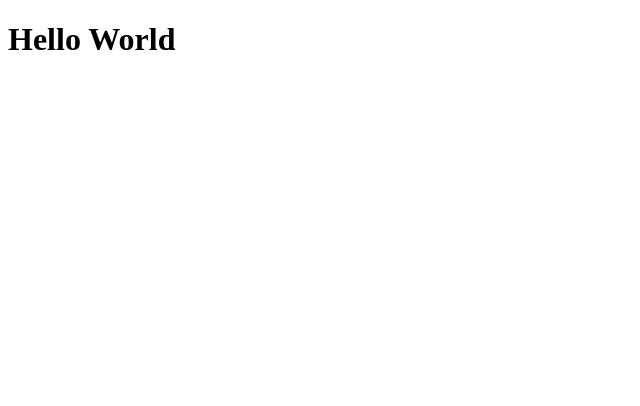
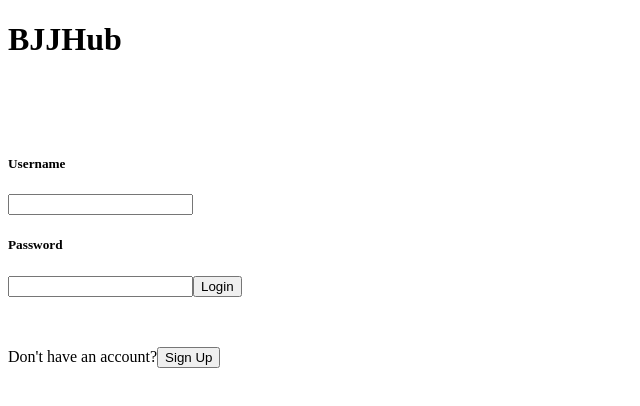
Before and after one commit to wowjimmyparrish/bjjhub, a React (Create React App) app in the folder client/: page / in a window 1280 px wide. Shown: the top 406 px of the page, without its empty margins (0-640 px from the left). Built offline with nearby package versions, Linux system fonts and the light colour scheme; no server answers.

Commit message:
added login/signup forms

```diff
--- a/client/src/App.js
+++ b/client/src/App.js
@@ -1,11 +1,38 @@
-import { useState, useEffect } from "react";
+import React from "react";
+import { useState, useEffect, useContext } from "react";
+import { Route, Switch } from "react-router-dom";
+import { UserContext } from "./context/user";
+import Login from "./pages/Login";
 
 function App() {
+  const { user, setUser } = useContext(UserContext);
+
+  // fetching user data
+  useEffect(() => {
+    fetch("/me").then((response) => {
+      if (response.ok) {
+        response.json().then((user) => {
+          setUser(user);
+        });
+      }
+    });
+  }, [setUser]);
+
+  if (!user) return <Login />;
   return (
-    <div className="App">
-      <h1>Hello World</h1>
-    </div>
+    <>
+      {/* <NavBar user={user} /> */}
+
+      <main>
+        <Switch>
+          <Route exact path="/"></Route>
+          <Route path="/uploadvideo"></Route>
+          <Route path="/myvideos"></Route>
+          <Route path="/mycomments"></Route>
+          <Route path="/favorites"></Route>
+        </Switch>
+      </main>
+    </>
   );
 }
-
 export default App;
--- /dev/null
+++ b/client/src/components/LoginForm.js
@@ -0,0 +1,64 @@
+import React, { useState, useContext } from "react";
+import { UserContext } from "../context/user";
+import { useHistory } from "react-router-dom";
+
+function LoginForm() {
+  const [username, setUsername] = useState("");
+  const [password, setPassword] = useState("");
+  const [errors, setErrors] = useState([]);
+  const { setUser } = useContext(UserContext);
+
+  const history = useHistory();
+
+  function handleSubmit(e) {
+    e.preventDefault();
+    fetch("/login", {
+      method: "POST",
+      headers: {
+        "Content-Type": "application/json",
+      },
+      body: JSON.stringify({ username, password }),
+    }).then((r) => {
+      if (r.ok) {
+        r.json().then((user) => {
+          setUser(user);
+          history.push("/");
+        });
+      } else {
+        r.json().then((errorData) => setErrors(errorData.error));
+      }
+    });
+  }
+  return (
+    <form
+      className="d-flex justify-content-center flex-column align-items-center"
+      onSubmit={handleSubmit}
+    >
+      <h5>Username</h5>
+      <input
+        className="m-2"
+        type="text"
+        id="username"
+        autoComplete="off"
+        value={username}
+        onChange={(e) => setUsername(e.target.value)}
+      />
+      <h5>Password</h5>
+      <input
+        className="m-2"
+        type="password"
+        id="password"
+        autoComplete="current-password"
+        value={password}
+        onChange={(e) => setPassword(e.target.value)}
+      />
+
+      <button className="btn btn-primary m-2" type="submit">
+        Login
+      </button>
+      <p style={{ color: "red" }}>{errors}</p>
+    </form>
+  );
+}
+
+export default LoginForm;
--- /dev/null
+++ b/client/src/components/SignUpForm.js
@@ -0,0 +1,75 @@
+import React, { useState, useContext } from "react";
+import { UserContext } from "../context/user";
+
+function SignUpForm() {
+  const [username, setUsername] = useState("");
+  const [password, setPassword] = useState("");
+  const [passwordConfirmation, setPasswordConfirmation] = useState("");
+  const [errors, setErrors] = useState([]);
+  const { setUser } = useContext(UserContext);
+
+  function handleSubmit(e) {
+    e.preventDefault();
+    fetch("/signup", {
+      method: "POST",
+      headers: {
+        "Content-Type": "application/json",
+      },
+      body: JSON.stringify({
+        username,
+        password,
+        password_confirmation: passwordConfirmation,
+      }),
+    }).then((r) => {
+      if (r.ok) {
+        r.json().then(setUser);
+      } else {
+        r.json().then((errorData) => setErrors(errorData.errors));
+      }
+    });
+  }
+
+  return (
+    <form
+      className="d-flex justify-content-center align-items-center flex-column m-2"
+      onSubmit={handleSubmit}
+    >
+      <h5 htmlFor="username">Username: </h5>
+      <input
+        className="mb-2"
+        type="text"
+        id="username"
+        value={username}
+        onChange={(e) => setUsername(e.target.value)}
+      />
+      <h5 htmlFor="password">Password:</h5>
+      <input
+        className="mb-2"
+        type="password"
+        id="password"
+        value={password}
+        onChange={(e) => setPassword(e.target.value)}
+      />
+      <h5 htmlFor="password_confirmation">Confirm Password:</h5>
+      <input
+        className="mb-2"
+        type="password"
+        id="password_confirmation"
+        value={passwordConfirmation}
+        onChange={(e) => setPasswordConfirmation(e.target.value)}
+      />
+      <button className="btn btn-primary m-2" type="submit">
+        Submit
+      </button>
+      {errors.length > 0 && (
+        <ul style={{ color: "red" }}>
+          {errors.map((error) => (
+            <li key={error}>{error}</li>
+          ))}
+        </ul>
+      )}
+    </form>
+  );
+}
+
+export default SignUpForm;
--- /dev/null
+++ b/client/src/context/user.js
@@ -0,0 +1,20 @@
+import React, { createContext, useState } from "react";
+
+/*
+create a UserContext and UserProvider
+- wrap the application with UserProvider
+- use the state variables in the User component as the values for UserContext
+- connect the components to CountProvider
+*/
+
+const UserContext = createContext();
+
+function UserProvider({ children }) {
+  const [user, setUser] = useState(null);
+
+  const value = { user, setUser };
+
+  return <UserContext.Provider value={value}>{children}</UserContext.Provider>;
+}
+
+export { UserContext, UserProvider };
--- a/client/src/index.js
+++ b/client/src/index.js
@@ -1,10 +1,16 @@
 import React from "react";
 import ReactDOM from "react-dom/client";
 import App from "./App";
+import { BrowserRouter as Router } from "react-router-dom";
+import { UserProvider } from "./context/user";
 
 const root = ReactDOM.createRoot(document.getElementById("root"));
 root.render(
   <React.StrictMode>
-    <App />
+    <UserProvider>
+      <Router>
+        <App />
+      </Router>
+    </UserProvider>
   </React.StrictMode>
 );
--- /dev/null
+++ b/client/src/pages/Login.js
@@ -0,0 +1,49 @@
+import { useState } from "react";
+import LoginForm from "../components/LoginForm";
+import SignUpForm from "../components/SignUpForm";
+
+function Login({ setUserTechniques, setUserComments }) {
+  const [showLogin, setShowLogin] = useState(true);
+
+  return (
+    <div>
+      <h1 className="text-center">BJJHub</h1>
+      <br></br>
+      <br></br>
+      <br></br>
+      {showLogin ? (
+        <>
+          <LoginForm
+            setUserTechniques={setUserTechniques}
+            setUserReviews={setUserComments}
+          />
+          <br></br>
+          <p className="d-flex justify-content-center align-items-center">
+            Don't have an account?
+            <button
+              className="btn btn-primary m-2"
+              onClick={() => setShowLogin(false)}
+            >
+              Sign Up
+            </button>
+          </p>
+        </>
+      ) : (
+        <>
+          <SignUpForm />
+          <p className="d-flex justify-content-center align-items-center">
+            Already have an account?
+            <button
+              className="btn btn-primary m-2"
+              onClick={() => setShowLogin(true)}
+            >
+              Log In
+            </button>
+          </p>
+        </>
+      )}
+    </div>
+  );
+}
+
+export default Login;
```
Also changed, not shown: package.json (added, +7 -0 lines), 1 other file (tests, documents, lock files or other folders).
